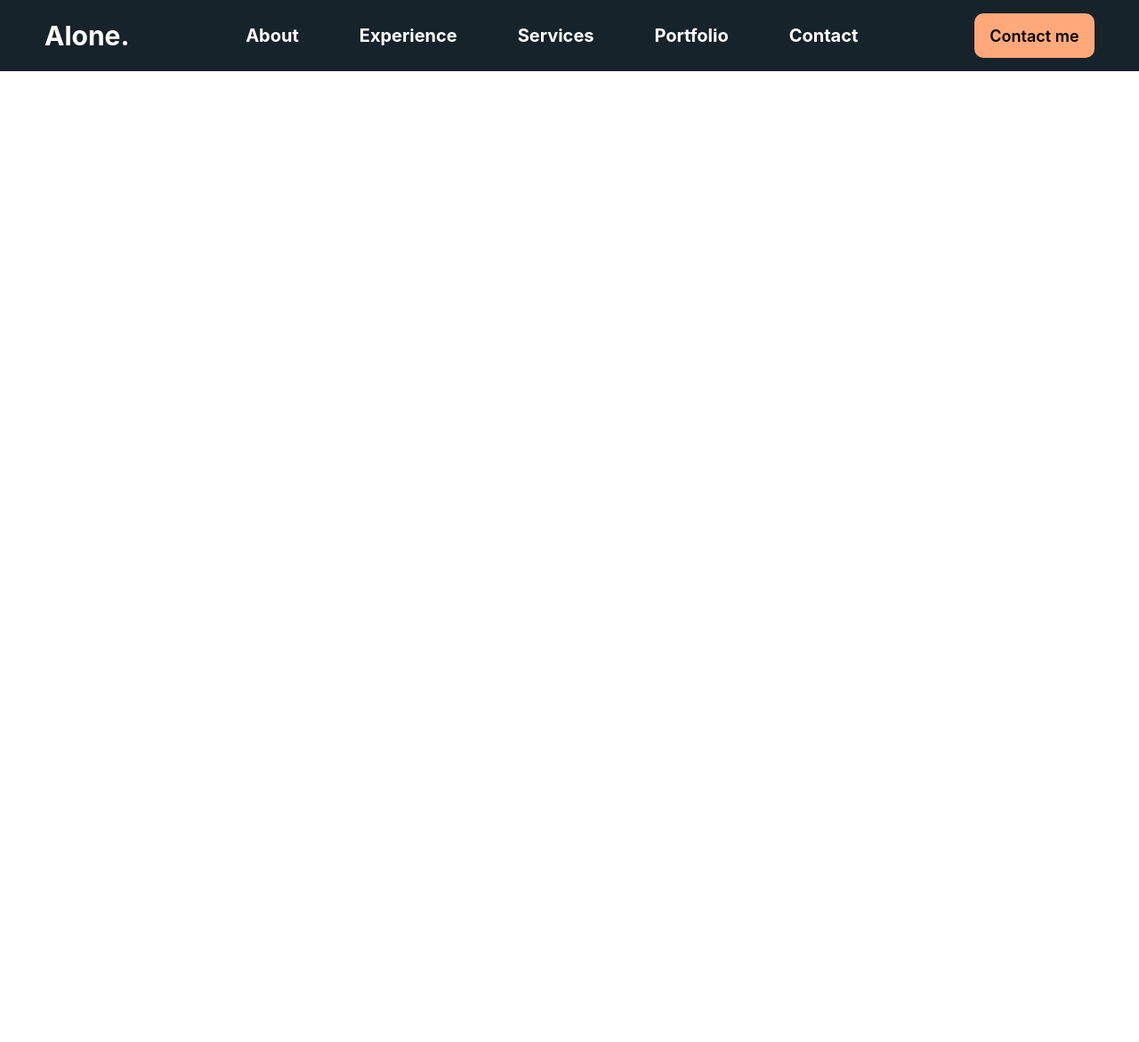
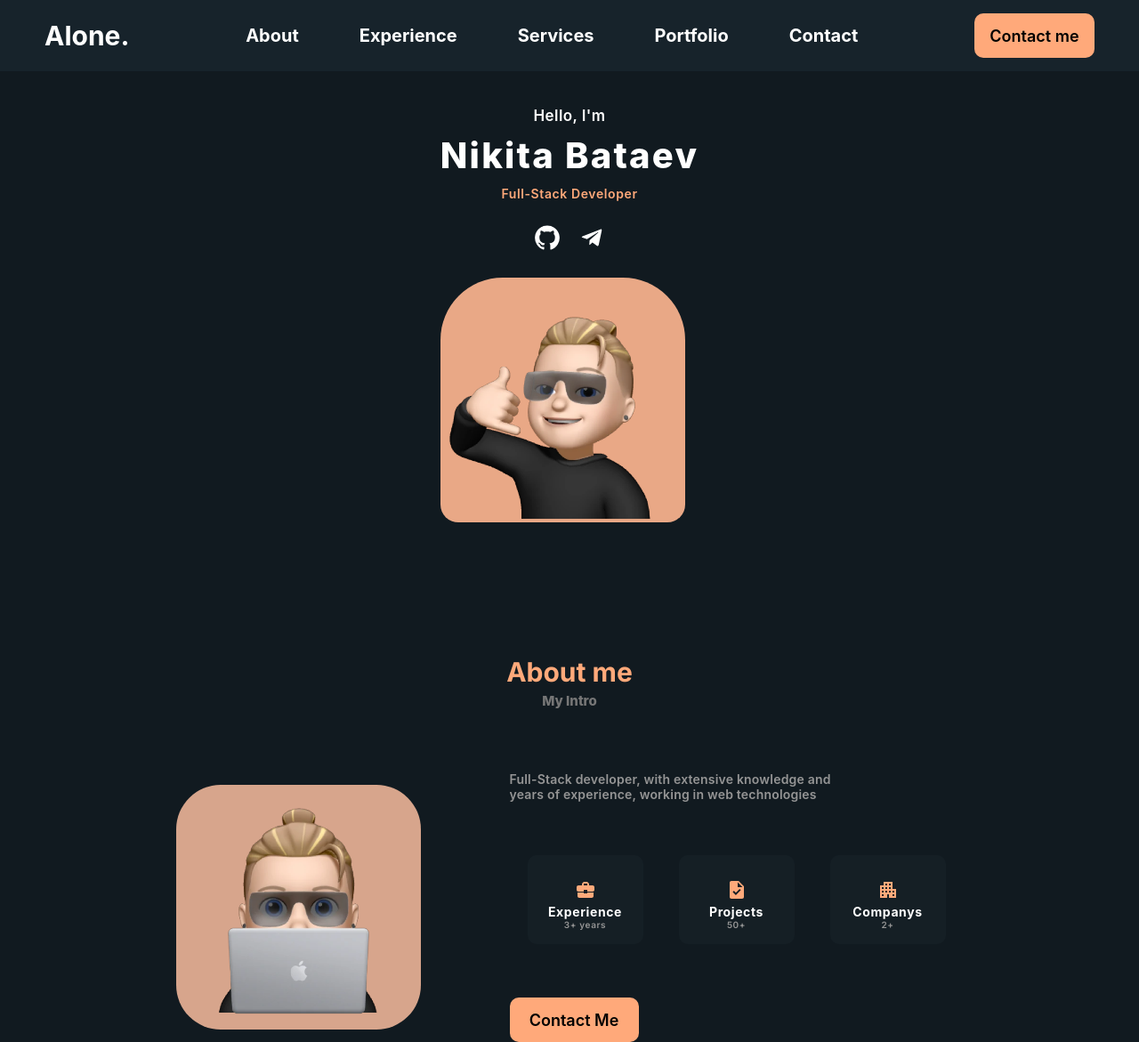
Before and after one commit to samuraii-company/AlonePersonalWebsite, a React (Create React App) app: page / in a window 1280 px wide. Shown: the whole page at 89% size. Before the commit the page ends 800 px from the top, so only its background shows below. Built offline with nearby package versions, Linux system fonts and the light colour scheme.

Commit message:
add hero and about

```diff
--- /dev/null
+++ b/src/components/About.jsx
@@ -0,0 +1,198 @@
+import React from 'react'
+import styled from 'styled-components'
+import BusinessCenterIcon from '@mui/icons-material/BusinessCenter';
+import TaskIcon from '@mui/icons-material/Task';
+import ApartmentIcon from '@mui/icons-material/Apartment';
+import Experience from '../components/Experience'
+
+
+function About() {
+  return (
+    <Container>
+        <div className="text-wrapper">
+            <h1>About me</h1>
+            <h2>My Intro</h2>
+        </div>
+        <div className="about">
+            <div className="img-wrapper">
+                <img src="images/about.webp" alt="" />
+            </div>
+            <div className="rigth-side">
+                <h1>Full-Stack developer,
+                with extensive knowledge and years of experience,
+                working in web technologies</h1>
+                <div className="exp-wrapper">
+                    <Experience
+                        title="Experience"
+                        about="3+ years"
+                        icon={<BusinessCenterIcon sx={{color:"#FFA97A"}}/>}
+                    />
+                    <Experience
+                        title="Projects"
+                        about="50+"
+                        icon={<TaskIcon sx={{color:"#FFA97A"}}/>}
+                    />
+                    <Experience
+                        title="Companys"
+                        about="2+"
+                        icon={<ApartmentIcon sx={{color:"#FFA97A"}}/>}
+                    />
+                </div>
+                <button>Contact Me</button>
+            </div>
+        </div>
+    </Container>
+  )
+}
+
+export default About
+
+const Container = styled.div`
+    margin-top: 150px;
+    background: #111A20;
+    display: flex;
+    flex-direction: column;
+    justify-content: center;
+    align-items: center;
+
+    .text-wrapper{
+        display: flex;
+        justify-content: center;
+        align-items: center;
+        flex-direction: column;
+        h1{
+            font-family: 'Inter';
+            font-style: normal;
+            font-weight: 800;
+            font-size: 30px;
+            color: #FFA97A;
+        }
+        h2{
+            padding-top: 5px;
+            font-style: normal;
+            font-weight: 800;
+            font-size: 15px;
+            color: #767676;
+        }
+    }
+    .about{
+        margin-top: 70px;
+        display: flex;
+        flex-direction: row;
+        justify-content: space-between;
+        align-items: center;
+
+        @media(max-width: 900px) {
+            display: flex;
+            justify-content: center;
+            align-items: center;
+            flex-direction: column;
+        }
+
+        .img-wrapper{
+            position: relative;
+            background:#D7A58C;
+            width: 275px;
+            height: 275px;
+            border-radius: 50px;
+            img{
+                position: absolute;
+                bottom: 0;
+                left:0;
+                right: 0;
+                width: 100%;
+                height: 100%;
+                background-size: cover;
+                background-position: center;
+                background-repeat: no-repeat;
+            }
+        }
+        .rigth-side{
+            display: flex;
+            flex-direction: column;
+            margin-left: 100px;
+
+            @media(max-width: 900px) {
+                display: flex;
+                justify-content: center;
+                align-items: center;
+                margin: 30px 0;
+            }
+
+            h1{
+                font-style: normal;
+                font-weight: 600;
+                font-size: 14px;
+                letter-spacing: 0.2px;
+                color: #959595;
+                max-width: 400px;
+                @media(max-width: 470px) {
+                    max-width: 350px;
+                }
+            }
+            .exp-wrapper{
+                margin-top: 60px;
+                display: flex;
+                flex-direction: row;
+                justify-content: space-between;
+                align-items: center;
+                .exp{
+                    display: flex;
+                    justify-content:center;
+                    flex-direction: column;
+                    align-items: center;
+                    min-width: 130px;
+                    min-height: 100px;
+                    background: #151F25;
+                    border-radius: 10px;
+                    margin: 0 20px;
+
+                    @media(max-width: 470px) {
+                        margin: 0 5px;
+                        min-width: 110px;
+                    }
+
+                    i{
+                        margin-top: 10px;
+                    }
+                    h1{
+                        font-style: normal;
+                        font-weight: 700;
+                        font-size: 14px;
+                        letter-spacing: 0.6px;
+                        color: #FFFFFF;
+
+                    }
+                    h2{
+                        font-family: 'Inter';
+                        font-style: normal;
+                        font-weight: 600;
+                        font-size: 10px;
+                        letter-spacing: 0.6px;
+                        color: #959595;
+
+                    }
+                }
+            }
+            button{
+                margin-top: 60px;
+                max-width: 145px;
+                background:#FFA97A;
+                color: black;
+                min-width: 135px;
+                min-height: 50px;
+                border-radius: 10px;
+                font-style: normal;
+                font-weight: 600;
+                font-size: 18px;
+                border: none;
+                cursor: pointer;
+                &:hover{
+                    background: #17232B;
+                    border: 1px solid #FFA97A;
+                    color: white;
+                }
+            }
+        }
+    }
+`
--- /dev/null
+++ b/src/components/Experience.jsx
@@ -0,0 +1,13 @@
+import React from 'react'
+
+function Experience({icon, title, about}) {
+  return (
+    <div className="exp">
+        <i>{icon}</i>
+        <h1>{title}</h1>
+        <h2>{about}</h2>
+    </div>
+)
+}
+
+export default Experience
--- /dev/null
+++ b/src/components/Hero.jsx
@@ -0,0 +1,103 @@
+import React from 'react'
+import styled from 'styled-components'
+import GitHubIcon from '@mui/icons-material/GitHub';
+import TelegramIcon from '@mui/icons-material/Telegram';
+
+
+function Hero() {
+  return (
+    <Container>
+        <div className="wrapper">
+            <div className="hero_text">
+                <h1>Hello, I'm</h1>
+                <h2>Nikita Bataev</h2>
+                <h3>Full-Stack Developer</h3>
+            </div>
+            <div className="social-wrapper">
+                <i><GitHubIcon sx={{fontSize:30,color:"white"}}/></i>
+                <i><TelegramIcon sx={{fontSize:30,color:"white"}}/></i>
+            </div>
+            <div className="image-wrapper">
+                <img src="images/main.webp" alt="" />
+            </div>
+        </div>
+    </Container>
+  )
+}
+
+export default Hero
+
+const Container = styled.div`
+    padding-top: 120px;
+    display: flex;
+    justify-content:center;
+    align-items: center;
+    flex-direction: column;
+    background: #111A20;
+    .wrapper{
+        .hero_text{
+            display: flex;
+            justify-content: center;
+            align-items: center;
+            flex-direction: column;
+            h1{
+                font-style: normal;
+                font-weight: 600;
+                font-size: 17px;
+                letter-spacing: 0.4px;
+                color: #FFFFFF;
+            }
+            h2{
+                margin-top: 10px;
+                font-style: normal;
+                font-weight: 800;
+                font-size: 40px;
+                letter-spacing: 2.2px;
+                color: #FFFFFF;
+            }
+            h3{
+                margin-top: 10px;
+                font-style: normal;
+                font-weight: 600;
+                font-size: 14px;
+                letter-spacing: 0.6px;
+                color: #FFA97A;
+            }
+        }
+        .social-wrapper{
+            margin-top: 26px;
+            display: flex;
+            justify-content: center;
+            align-items: center;
+            flex-direction: row;
+            i{
+                padding: 0 10px;
+                cursor: pointer;
+            }
+        }
+        .image-wrapper{
+            margin-top: 26px;
+            position: relative;
+            width: 275px;
+            height: 275px;
+            background: #E9A886;
+            border-top-left-radius: 70px;
+            border-top-right-radius: 70px;
+            border-bottom-left-radius: 20px;
+            border-bottom-right-radius: 20px;
+            img{
+                position: absolute;
+                bottom: 0;
+                left:0;
+                right: 0;
+                width: 100%;
+                height: 100%;
+                background-size: cover;
+                background-position: center;
+                background-repeat: no-repeat;
+            }
+        }
+    }
+
+
+`
--- a/src/pages/HomePage.jsx
+++ b/src/pages/HomePage.jsx
@@ -1,12 +1,22 @@
 import React from 'react'
 import Header from '../components/Header'
+import Hero from '../components/Hero'
+import About from '../components/About'
+import styled from 'styled-components'
 
 function HomePage() {
   return (
-      <>
+      <Home>
         <Header />
-      </>
+        <Hero />
+        <About />
+      </Home>
+
   )
 }
 
 export default HomePage
+
+const Home = styled.div`
+    background: #111A20;
+`
```
Also changed, not shown: public/images/about.webp (added), public/images/main.webp (added).
